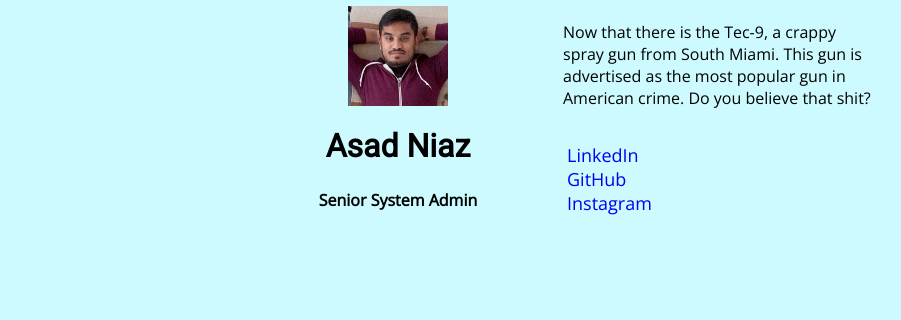
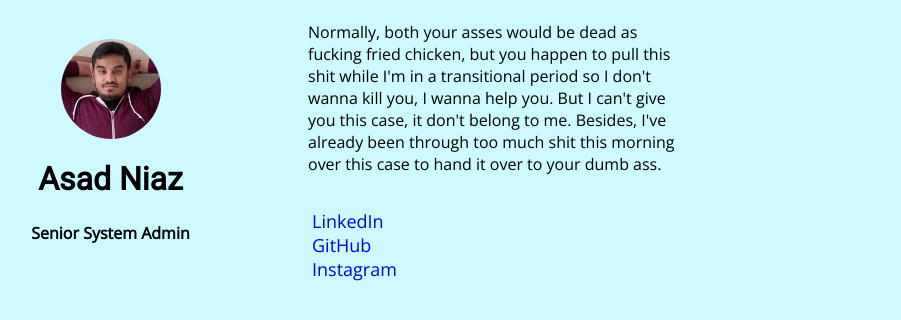
Before and after one commit to asadniaz1000/asad.one, a plain HTML site: page index.html in a window 1280 px wide. Shown: the whole page, without its empty margins (82-983 px from the left). Drawn offline with nearby package versions, Linux system fonts and the light colour scheme.

Commit message:
added viewport and tested display: flex

```diff
--- a/index.html
+++ b/index.html
@@ -7,6 +7,7 @@
       href="https://fonts.googleapis.com/css?family=Open+Sans|Roboto"
       rel="stylesheet"
     />
+    <meta name="viewport" content="width=device-width; initial-scale=1.0">
   </head>
 
   <body class="Body">
@@ -18,9 +19,12 @@
       </div>
       <div class="Details">
         <p class="Description">
-          Now that there is the Tec-9, a crappy spray gun from South Miami. This
-          gun is advertised as the most popular gun in American crime. Do you
-          believe that shit?
+          Normally, both your asses would be dead as fucking fried chicken, but
+          you happen to pull this shit while I'm in a transitional period so I
+          don't wanna kill you, I wanna help you. But I can't give you this
+          case, it don't belong to me. Besides, I've already been through too
+          much shit this morning over this case to hand it over to your dumb
+          ass.
         </p>
         <ul class="Social">
           <li><a href="https://www.linkedin.com/in/asad-niaz/">LinkedIn</a></li>
--- a/style.css
+++ b/style.css
@@ -1,6 +1,6 @@
 html body {
   font-family: "Open Sans", sans-serif;
-  display: flex;
+  /* display: flex; */
   align-items: center;
   justify-content: center;
   height: 100%;
@@ -13,7 +13,7 @@ html body {
 }
 
 .All {
-  max-width: 50%;
+  /* max-width: 50%; */
   display: flex;
   flex-direction: row;
   height: 80%;
@@ -22,8 +22,9 @@ html body {
 .Intro,
 .Details {
   margin: 5px;
-  max-width: 50%;
-  flex: 1;
+  max-width: 375px;
+  /* max-width: 50%; */
+  flex: auto;
   display: flex;
   flex-direction: column;
   justify-content: center;
@@ -33,15 +34,20 @@ html body {
   align-items: center;
   text-align: center;
   justify-content: center;
+  flex: 1;
 }
 
 .Me-Pic {
-  border-radius: 5  0%;
+  border-radius: 50%;
 }
 
 .Name {
   font-family: "Roboto", sans-serif;
   margin-bottom: 2px;
+}
+
+.Details {
+  flex: 3;
 }
 .Social {
   list-style: none;
```
